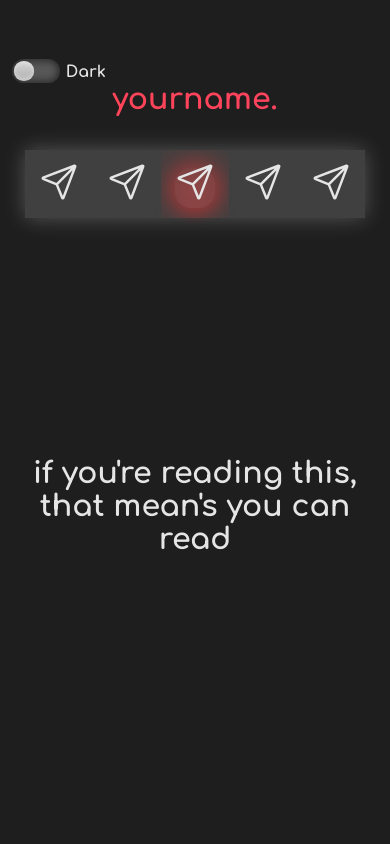
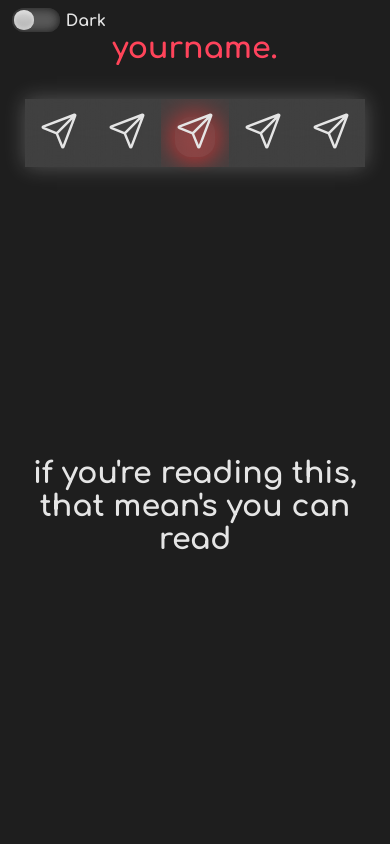
Before and after one commit to magicxavi/Magicxavi.github.io, a plain HTML site: page index.html in a window 390 px wide. Shown: the top 844 px of the page. Drawn offline with nearby package versions, Linux system fonts and the light colour scheme.

Commit message:
header: adapt for low resolutions

```diff
--- a/css/index.css
+++ b/css/index.css
@@ -86,8 +86,8 @@ body.active::-webkit-scrollbar-thumb {
     100% {transform: rotate(360deg);}
 }
 #header {
-    width:80%;
-    padding:4% 10%;
+    width:94%;
+    padding: 2% 3%;
     position:absolute;
 }
 #header div {
@@ -216,7 +216,7 @@ ul li.active a ion-icon {
 @media (max-width: 900px){
     #header {
         width:94%;
-        padding:15% 3%;
+        padding: 2% 3%;
     }
     #title {
         font-size:30px;
```
